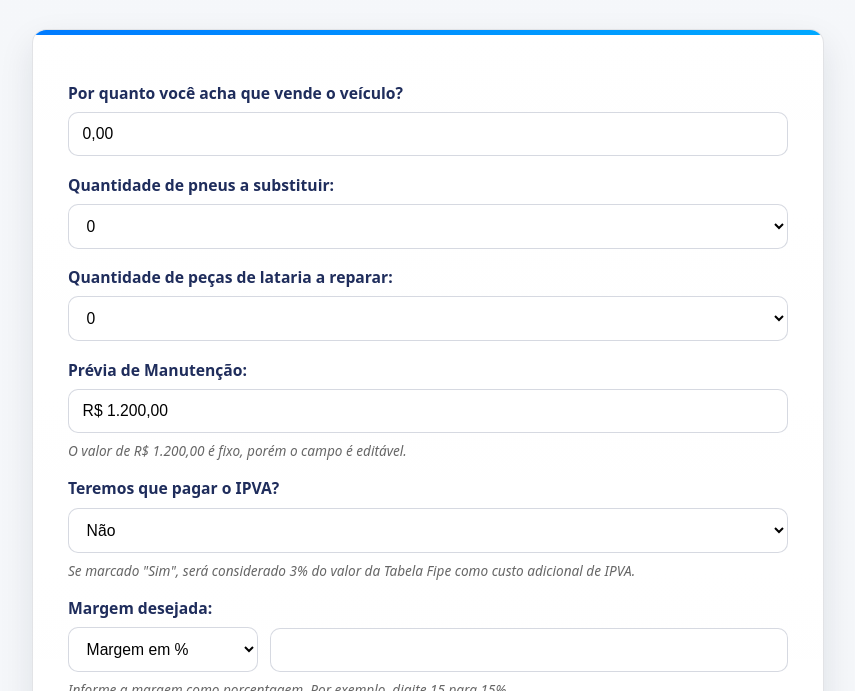
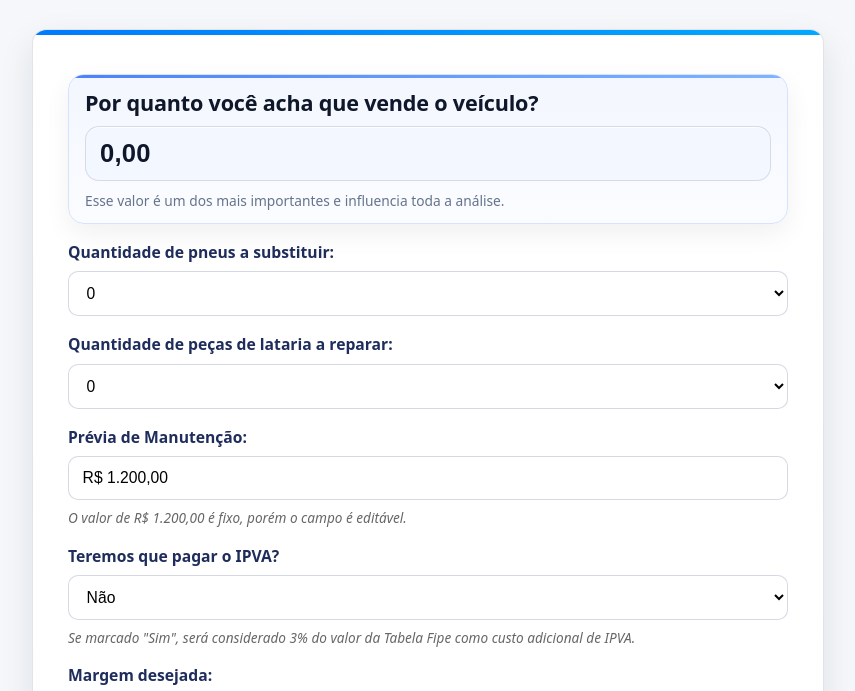
Before and after one commit to amcsolucoesdigitais/precificadordeveiculossanmarino, a plain HTML site: page index.html in a window 1280 px wide. Shown: the part 88-779 px from the top of the page, without its empty margins (212-1067 px from the left). Drawn offline with Linux system fonts and the light colour scheme.

Commit message:
Add files via upload
versão final domingo

```diff
--- a/index.html
+++ b/index.html
@@ -20,8 +20,9 @@
         background-color: #f5f7fa;
         background-image:
           linear-gradient(
-            rgba(245, 247, 250, 0.992),
-            rgba(245, 247, 250, 0.992)
+            /* Aumenta a visibilidade ("brilho") da marca d'água */
+            rgba(245, 247, 250, 0.975),
+            rgba(245, 247, 250, 0.975)
           ),
           url("SM_MULTIMARCAS_preto.png");
         background-repeat: repeat;
@@ -249,6 +250,117 @@
         flex: 0 0 auto;
       }
 
+      /* ==============================
+         DESTAQUE SUTIL (INDICADOR-CHAVE)
+         Campo: "Por quanto você acha que vende o veículo?"
+         ============================== */
+      :root{
+        --pri-accent: #2f6df6;
+        --pri-accent-2: #6aa8ff;
+        --pri-bg: #f3f7ff;
+        --pri-border: #d7e2ff;
+        --pri-text: #0f172a;
+        --pri-muted: #64748b;
+      }
+
+      .priority-field{
+        position: relative;
+        border-radius: 16px;
+        padding: 16px 16px 12px 16px;
+        margin-top: 0.6rem; /* substitui o espaçamento do label padrão */
+        background: linear-gradient(180deg, rgba(47,109,246,.06), rgba(47,109,246,.02));
+        border: 1px solid var(--pri-border);
+        box-shadow: 0 10px 26px rgba(15, 23, 42, .06);
+        overflow: hidden;
+      }
+
+      /* linha superior “premium” */
+      .priority-field::before{
+        content:"";
+        position:absolute;
+        top:0; left:0; right:0;
+        height: 3px;
+        background: linear-gradient(90deg, var(--pri-accent), var(--pri-accent-2));
+        opacity: .85;
+      }
+
+      .priority-header{
+        display:flex;
+        align-items:flex-start;
+        justify-content: space-between;
+        gap: 12px;
+        margin-bottom: 10px;
+      }
+
+      .priority-label{
+        display:block;
+        margin: 0;
+        font-weight: 800;
+        font-size: 1.35rem;
+        line-height: 1.15;
+        color: var(--pri-text);
+        letter-spacing: -0.2px;
+      }
+
+      /* (mantido no CSS, mas o elemento foi removido do HTML) */
+      .priority-badge{
+        font-size: 12px;
+        font-weight: 800;
+        letter-spacing: .4px;
+        padding: 7px 10px;
+        border-radius: 999px;
+        color: rgba(47,109,246,.95);
+        background: rgba(47,109,246,.10);
+        border: 1px solid rgba(47,109,246,.20);
+        white-space: nowrap;
+      }
+
+      .priority-input-wrap{
+        border-radius: 14px;
+        padding: 12px 14px;
+        background: var(--pri-bg);
+        border: 1px solid rgba(15, 23, 42, .12);
+        box-shadow: inset 0 1px 0 rgba(255,255,255,.75);
+        transition: transform .18s ease, box-shadow .18s ease, border-color .18s ease;
+      }
+
+      .priority-input{
+        width: 100%;
+        border: 0 !important;
+        outline: none;
+        background: transparent !important;
+        padding: 0 !important;
+        margin: 0 !important;
+        font-size: 1.6rem;
+        font-weight: 900;
+        color: var(--pri-text);
+        letter-spacing: .2px;
+      }
+
+      .priority-hint{
+        margin-top: 10px;
+        font-size: 0.86rem;
+        color: var(--pri-muted);
+      }
+
+      .priority-field:focus-within .priority-input-wrap{
+        border-color: rgba(47,109,246,.45);
+        box-shadow:
+          0 14px 34px rgba(47,109,246,.14),
+          inset 0 1px 0 rgba(255,255,255,.8);
+        transform: translateY(-1px);
+      }
+
+      /* pulso discreto quando o valor muda */
+      .priority-field.pulse{
+        animation: priPulse .6s ease-out;
+      }
+      @keyframes priPulse{
+        0%   { box-shadow: 0 10px 26px rgba(15, 23, 42, .06); }
+        40%  { box-shadow: 0 18px 44px rgba(47,109,246,.18); }
+        100% { box-shadow: 0 10px 26px rgba(15, 23, 42, .06); }
+      }
+
       /* Ajustes responsivos para visualização mobile */
       @media (max-width: 600px) {
         body {
@@ -436,8 +548,19 @@
     <h1>Sistema de Precificação de Veículos</h1>
 
     <form id="formAvaliacao">
-      <label for="valorVenda">Por quanto você acha que vende o veículo?</label>
-      <input type="text" id="valorVenda" name="valorVenda" value="0,00" required />
+      <!-- INDICADOR-CHAVE: destaque sutil e elegante -->
+      <div class="priority-field" id="priorityValorVenda">
+        <div class="priority-header">
+          <label for="valorVenda" class="priority-label">Por quanto você acha que vende o veículo?</label>
+          <!-- REMOVIDO: frase/etiqueta "INDICADOR-CHAVE" -->
+        </div>
+
+        <div class="priority-input-wrap">
+          <input type="text" id="valorVenda" name="valorVenda" value="0,00" required class="priority-input" />
+        </div>
+
+        <div class="priority-hint">Esse valor é um dos mais importantes e influencia toda a análise.</div>
+      </div>
 
       <label for="numPneus">Quantidade de pneus a substituir:</label>
       <select id="numPneus" name="numPneus">
@@ -696,6 +819,25 @@
         document.getElementById("reparosDiversos").addEventListener("focus", limparSeZero);
 
         // ==========================
+        // pulso discreto no campo destacado quando o valor muda
+        // ==========================
+        (function () {
+          const field = document.getElementById("priorityValorVenda");
+          const input = document.getElementById("valorVenda");
+          if (!field || !input) return;
+
+          let last = input.value;
+          input.addEventListener("change", function () {
+            if (input.value !== last) {
+              last = input.value;
+              field.classList.remove("pulse");
+              void field.offsetWidth; // reflow para reiniciar animação
+              field.classList.add("pulse");
+            }
+          });
+        })();
+
+        // ==========================
         // Margem: % ou R$
         // ==========================
         const margemTipoEl = document.getElementById("margemTipo");
@@ -784,7 +926,7 @@
           const valorPagamentoP = document.getElementById("valorPagamento");
           const detalhesLista = document.getElementById("detalhesLista");
 
-          // NOVO: elementos do badge "% da FIPE"
+          // elementos do badge "% da FIPE"
           const kpiFipeInfo = document.getElementById("kpiFipeInfo");
           const kpiFipePercent = document.getElementById("kpiFipePercent");
 
@@ -803,9 +945,7 @@
           valorPagamentoP.style.fontSize = "3.5rem";
           valorPagamentoP.style.fontWeight = "700";
 
-          // ==========================
-          // NOVO: atualizar "% da FIPE" no KPI
-          // ==========================
+          // atualizar "% da FIPE" no KPI
           const pct = resultado.detalhes.percentualPagamentoSobreFipePct;
           if (pct !== null && typeof pct === "number" && isFinite(pct)) {
             kpiFipePercent.textContent = pct.toFixed(2) + "%";
@@ -833,9 +973,6 @@
             ["Custo de polimento", detalhes.custoPolimento],
           ];
 
-          // Custos fixos organizados:
-          // 1) Destaque (3 primeiros) com separador
-          // 2) Restante sem a palavra "Custo" e ordenado do maior para o menor
           const custosFixos = [
             ["Juros de floor plan (1,5% sobre o valor de compra)", detalhes.jurosFloorPlan],
             ["Comissão do vendedor (0,5% da venda)", detalhes.comissaoVendedor],
@@ -868,7 +1005,6 @@
             box.className = "detalhes-box";
             const h4 = document.createElement("h4");
             h4.textContent = titulo;
-            // Centraliza o título do box e define cor consistente com o restante
             h4.style.textAlign = "center";
             h4.style.color = "#1f2d5c";
             h4.style.marginTop = "0";
@@ -879,7 +1015,6 @@
 
             const ul = document.createElement("ul");
             lista.forEach(function ([descricao, valor]) {
-              // Separador interno (usado no box de Custos fixos - NBS)
               if (descricao === "__SEPARADOR__") {
                 const hr = document.createElement("hr");
                 hr.className = "det-separator";
@@ -888,9 +1023,7 @@
               }
 
               const li = document.createElement("li");
-              // Converte o valor para moeda se for numérico
               const textoValor = typeof valor === "number" ? formatarMoeda(valor) : valor;
-              // Separa a descrição em parte principal e texto entre parênteses
               let mainText = descricao;
               let parens = "";
               const parenMatch = descricao.match(/\([^\)]+\)/);
@@ -898,18 +1031,17 @@
                 parens = parenMatch[0];
                 mainText = descricao.replace(parens, "").trim();
               }
-              // Monta o HTML: grupo de texto (descrição + parênteses + dois pontos) e valor à direita
               li.innerHTML =
                 '<span class="det-texto">' +
                 '<span class="descricao">' +
                 mainText +
-                '</span>' +
-                (parens ? '<span class="subinfo">' + parens + '</span>' : '') +
-                ': ' +
-                '</span>' +
+                "</span>" +
+                (parens ? '<span class="subinfo">' + parens + "</span>" : "") +
+                ": " +
+                "</span>" +
                 '<span class="valor">' +
                 textoValor +
-                '</span>';
+                "</span>";
               ul.appendChild(li);
             });
 
```
Lines whose indentation alone changed are shown as unchanged.
